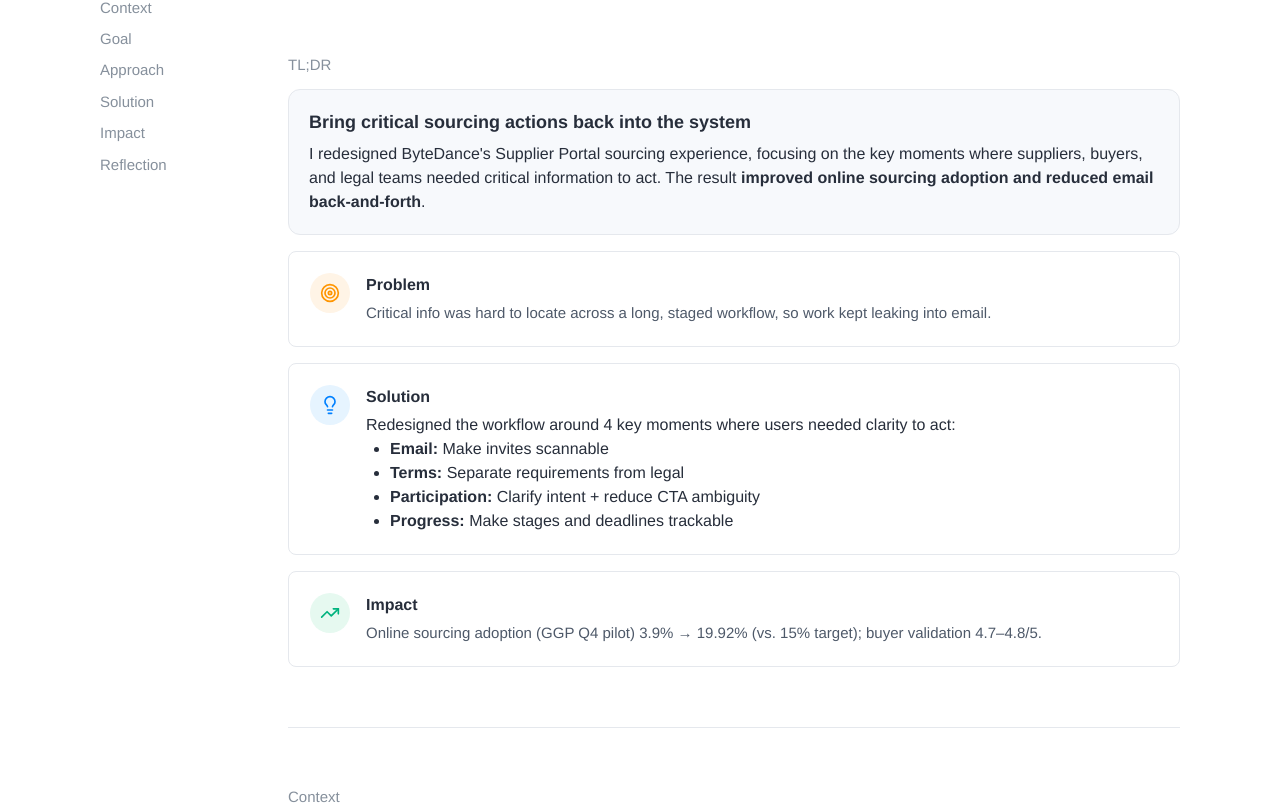
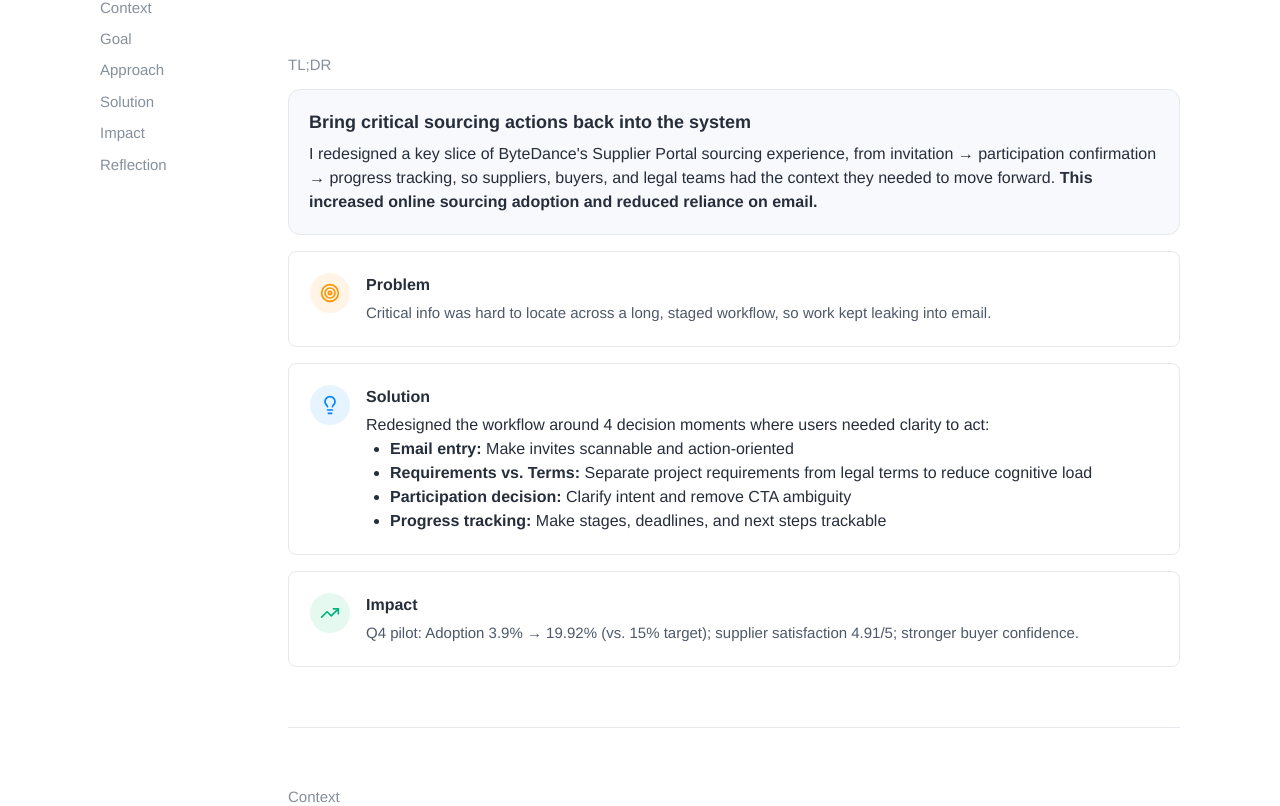
Before and after one commit to ninghan625/portfolio, a Next.js app: page /work/supplier-portal-sourcing-experience-optimization in a window 1280 px wide. Shown: the part 694-1500 px from the top of the page. Built offline with nearby package versions, Linux system fonts and the light colour scheme.

Commit message:
supplier page redesign

```diff
--- a/app/work/supplier-portal-sourcing-experience-optimization/page.tsx
+++ b/app/work/supplier-portal-sourcing-experience-optimization/page.tsx
@@ -52,11 +52,11 @@
                   Bring critical sourcing actions back into the system
                 </p>
                 <p className={s.tldrBody}>
-                  I redesigned ByteDance&apos;s Supplier Portal sourcing experience,
-                  focusing on the key moments where suppliers, buyers, and legal
-                  teams needed critical information to act. The result{" "}
-                  <strong>improved online sourcing adoption and reduced email back-and-forth</strong>
-                  .
+                  I redesigned a key slice of ByteDance&apos;s Supplier Portal sourcing
+                  experience, from invitation → participation confirmation → progress
+                  tracking, so suppliers, buyers, and legal teams had the context they
+                  needed to move forward.{" "}
+                  <strong>This increased online sourcing adoption and reduced reliance on email.</strong>
                 </p>
               </div>
 
@@ -83,14 +83,13 @@
                   <p className={s.h}>Solution</p>
                   <div>
                     <p className={s.p} style={{ marginBottom: 0 }}>
-                      Redesigned the workflow around 4 key moments where users
-                      needed clarity to act:
+                      Redesigned the workflow around 4 decision moments where users needed clarity to act:
                     </p>
                     <ul className={s.bulletList}>
-                      <li><strong>Email:</strong>{" "}Make invites scannable</li>
-                      <li><strong>Terms:</strong>{" "}Separate requirements from legal</li>
-                      <li><strong>Participation:</strong>{" "}Clarify intent + reduce CTA ambiguity</li>
-                      <li><strong>Progress:</strong>{" "}Make stages and deadlines trackable</li>
+                      <li><strong>Email entry:</strong>{" "}Make invites scannable and action-oriented</li>
+                      <li><strong>Requirements vs. Terms:</strong>{" "}Separate project requirements from legal terms to reduce cognitive load</li>
+                      <li><strong>Participation decision:</strong>{" "}Clarify intent and remove CTA ambiguity</li>
+                      <li><strong>Progress tracking:</strong>{" "}Make stages, deadlines, and next steps trackable</li>
                     </ul>
                   </div>
                 </div>
@@ -104,8 +103,7 @@
                 <div className={s.infoTextCol}>
                   <p className={s.h}>Impact</p>
                   <p className={s.pSm}>
-                    Online sourcing adoption (GGP Q4 pilot) 3.9% → 19.92%
-                    (vs. 15% target); buyer validation 4.7–4.8/5.
+                    Q4 pilot: Adoption 3.9% → 19.92% (vs. 15% target); supplier satisfaction 4.91/5; stronger buyer confidence.
                   </p>
                 </div>
               </div>
@@ -346,12 +344,10 @@
                 <div className={s.approachStepCard}>
                   <div className={s.subSection}>
                     <p className={s.hLg}>
-                      What to fix: 4 key moments in the sourcing journey
+                      What to fix: 4 decision moments in the supplier participation flow
                     </p>
                     <p className={s.p}>
-                      Instead of scattered UI fixes, we focused on helping users
-                      find critical info and take the right action—across email
-                      + web.
+                      <strong>Flow overview</strong>: Email invite → Review requirements &amp; legal terms → Confirm participation → Track progress &amp; deadlines
                     </p>
                   </div>
 
@@ -360,7 +356,7 @@
                     <div className={s.momentCard2}>
                       <div className={s.momentCardHeader}>
                         <p className={s.momentTitle}>
-                          Moment 1: Invitation received (Email)
+                          Moment 1: Email invitation received
                         </p>
                         <p className={s.momentDesc}>
                           Essentials weren&apos;t scannable in the email, so buyers
@@ -380,7 +376,7 @@
                     <div className={s.momentCard2}>
                       <div className={s.momentCardHeader}>
                         <p className={s.momentTitle}>
-                          Moment 2: Before participation (Legal terms)
+                          Moment 2: Review requirements &amp; legal terms
                         </p>
                         <p className={s.momentDesc}>
                           Requirements were mixed into long legal text, making
@@ -404,7 +400,7 @@
                     <div className={s.momentCard2}>
                       <div className={s.momentCardHeader}>
                         <p className={s.momentTitle}>
-                          Moment 3: Confirm participation (CTA)
+                          Moment 3: Confirm participation
                         </p>
                         <p className={s.momentDesc}>
                           Two CTAs compete（Confirm Participation vs
@@ -422,7 +418,7 @@
                     <div className={s.momentCard2}>
                       <div className={s.momentCardHeader}>
                         <p className={s.momentTitle}>
-                          Moment 4: During participation (Progress)
+                          Moment 4: Track progress &amp; deadlines
                         </p>
                         <p className={s.momentDesc}>
                           Stage context unclear（&ldquo;what happens after
@@ -458,8 +454,22 @@
                 <div className={s.approachStepCard}>
                   <div className={s.subSection}>
                     <p className={s.hLg}>
-                      Moment 1: Email as a clear starting point
+                      Moment 1: Email invitation received
                     </p>
+                  </div>
+
+                  <div className={s.objActionRow}>
+                    <div className={s.objCard}>
+                      <p className={s.h}>🎯 Users need</p>
+                      <div>
+                        <p className={s.h} style={{ marginBottom: 0 }}>Understand the ask and the next step</p>
+                        <p className={s.p}>Suppliers need a <strong>scannable summary</strong> (what this is, deadline, and where to click).</p>
+                      </div>
+                    </div>
+                    <div className={s.actionCard}>
+                      <p className={s.h}>💪 Design move</p>
+                      <p className={s.p}>I redesigned the invite email to surface the essentials and make the primary action clear.</p>
+                    </div>
                   </div>
 
                   {/* image 63: aspect 2532/3030 ≈ 1052×1259 */}
@@ -497,18 +507,32 @@
                   </div>
                 </div>
 
-                {/* ── Moment 2: Legal Terms ───────────────────────────── */}
+                {/* ── Moment 2: Requirements & Legal Terms ────────────── */}
                 <div className={s.approachStepCard}>
                   <div className={s.subSection}>
                     <p className={s.momentTitle}>
-                      Moment 2: Separate Legal Terms from Project Details
+                      Moment 2: Review requirements &amp; legal terms
                     </p>
+                  </div>
+
+                  <div className={s.objActionRow}>
+                    <div className={s.objCard}>
+                      <p className={s.h}>🎯 Users need</p>
+                      <div>
+                        <p className={s.h} style={{ marginBottom: 0 }}>Review requirements separately from legal consent</p>
+                        <p className={s.p}>Suppliers need to find project requirements fast without wading through legal text, while still giving explicit consent.</p>
+                      </div>
+                    </div>
+                    <div className={s.actionCard}>
+                      <p className={s.h}>💪 Design move</p>
+                      <p className={s.p}>I separated requirements from legal terms and added a mandatory &ldquo;agree&rdquo; step to unblock participation.</p>
+                    </div>
                   </div>
 
                   {/* image 65: aspect 1929/3250 ≈ 1052×1773 */}
                   <Image
                     src="/images/supplier/7.png"
-                    alt="Separate Legal Terms from Project Details"
+                    alt="Review requirements and legal terms"
                     width={1052}
                     height={1773}
                     className={s.img}
@@ -516,18 +540,32 @@
                   />
                 </div>
 
-                {/* ── Moment 3: Participate CTA ───────────────────────── */}
+                {/* ── Moment 3: Confirm participation ─────────────────── */}
                 <div className={s.approachStepCard}>
                   <div className={s.subSection}>
                     <p className={s.hLg}>
-                      Moment 3: Clarify the &ldquo;Participate&rdquo; intent
+                      Moment 3: Confirm participation
                     </p>
+                  </div>
+
+                  <div className={s.objActionRow}>
+                    <div className={s.objCard}>
+                      <p className={s.h}>🎯 Users need</p>
+                      <div>
+                        <p className={s.h} style={{ marginBottom: 0 }}>Make intent explicit before asking for a quote</p>
+                        <p className={s.p}>Suppliers need to clearly signal &ldquo;I intend to participate&rdquo; before they invest time preparing a response.</p>
+                      </div>
+                    </div>
+                    <div className={s.actionCard}>
+                      <p className={s.h}>💪 Design move</p>
+                      <p className={s.p}>I clarified the participate intent and removed competing CTAs so users always know the correct next action.</p>
+                    </div>
                   </div>
 
                   {/* image 71: aspect 3600/4060 ≈ 1052×1187 */}
                   <Image
                     src="/images/supplier/8.png"
-                    alt="Clarify the Participate intent"
+                    alt="Confirm participation"
                     width={1052}
                     height={1187}
                     className={s.img}
@@ -535,18 +573,32 @@
                   />
                 </div>
 
-                {/* ── Moment 4: Journey ────────────────────────────────── */}
+                {/* ── Moment 4: Track progress & deadlines ─────────────── */}
                 <div className={s.approachStepCard}>
                   <div className={s.subSection}>
                     <p className={s.hLg}>
-                      Moment 4: Visualize the sourcing journey
+                      Moment 4: Track progress &amp; deadlines
                     </p>
+                  </div>
+
+                  <div className={s.objActionRow}>
+                    <div className={s.objCard}>
+                      <p className={s.h}>🎯 Users need</p>
+                      <div>
+                        <p className={s.h} style={{ marginBottom: 0 }}>Track progress and deadlines at a glance</p>
+                        <p className={s.p}>Suppliers need visibility into where they are in the sourcing lifecycle and what&apos;s due next to avoid missed actions.</p>
+                      </div>
+                    </div>
+                    <div className={s.actionCard}>
+                      <p className={s.h}>💪 Design move</p>
+                      <p className={s.p}>I visualized the full journey with stages, deadlines, and status so progress becomes trackable.</p>
+                    </div>
                   </div>
 
                   {/* image 70: aspect 3602/2414 ≈ 1052×706 */}
                   <Image
                     src="/images/supplier/9.png"
-                    alt="Visualize the sourcing journey"
+                    alt="Track progress and deadlines"
                     width={1052}
                     height={706}
                     className={s.img}
@@ -580,7 +632,7 @@
                     </div>
                     <p className={s.h}>Adoption</p>
                   </div>
-                  <div>
+                  <div className={s.statBody}>
                     <div className={s.statNumRow}>
                       <span className={s.statNum}>3.9%</span>
                       <span className={s.statArrow}>→</span>
@@ -590,19 +642,19 @@
                   </div>
                 </div>
 
-                {/* Supplier Efficiency */}
+                {/* Supplier Satisfaction */}
                 <div className={s.statCard}>
                   <div className={s.statHeader}>
                     <div className={s.statIconCircle} style={{ background: "#EFF6FF" }}>
                       <img src="/images/supplier/icon 5.svg" alt="" width={16} height={16} />
                     </div>
-                    <p className={s.h}>Supplier Efficiency</p>
+                    <p className={s.h}>Supplier Satisfaction</p>
                   </div>
-                  <div>
-                    <p className={s.statNum}>~90%</p>
+                  <div className={s.statBody}>
+                    <p className={s.statNum}>4.91/5</p>
                     <p className={s.statSub}>
-                      of buyers agreed the redesign would improve supplier
-                      efficiency and reduce buyer–supplier back-and-forth
+                      Supplier satisfaction score for the new sourcing
+                      experience
                     </p>
                   </div>
                 </div>
@@ -615,7 +667,7 @@
                     </div>
                     <p className={s.h}>Buyer Confidence</p>
                   </div>
-                  <div>
+                  <div className={s.statBody}>
                     <p className={s.statNumLg}>All buyers</p>
                     <p className={s.statSub}>
                       reported higher confidence in the system and said they
--- a/app/work/supplier-portal-sourcing-experience-optimization/supplier.module.css
+++ b/app/work/supplier-portal-sourcing-experience-optimization/supplier.module.css
@@ -567,6 +567,12 @@
 }
 
 /* Stat card: col gap-12px p21px bg white border #E5E7EB r10 flex-1 */
+.statBody {
+  display: flex;
+  flex-direction: column;
+  gap: 4px;
+}
+
 .statCard {
   display: flex;
   flex-direction: column;
```
Also changed, not shown: public/images/supplier/8.png, public/images/supplier/9.png.
